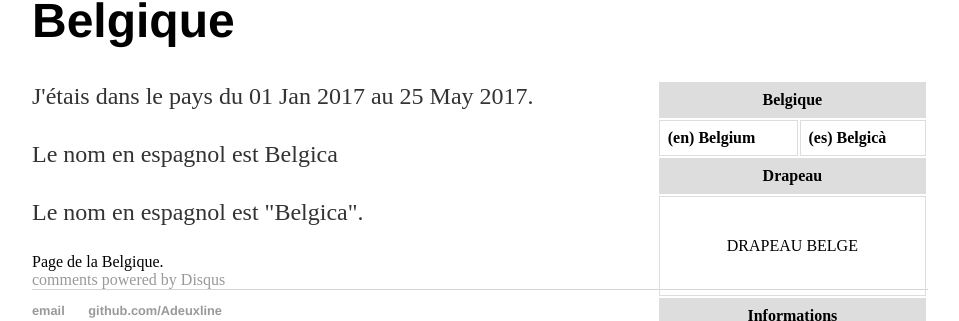
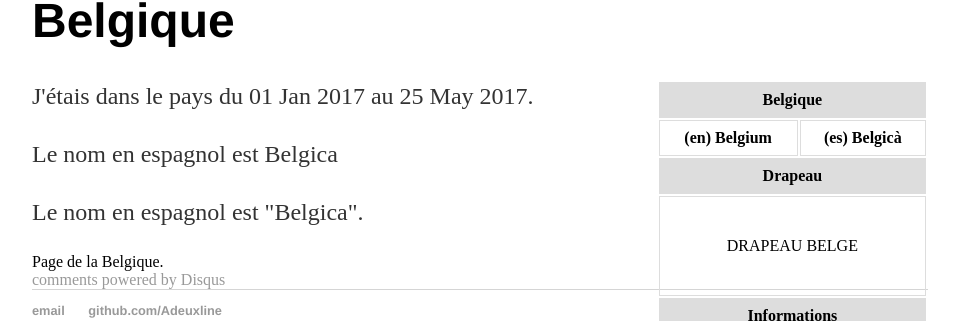
Before and after one commit to rlabe/adeuxline.github.io, a Jekyll site: the page built from _countries/belgium.html, in a window 1280 px wide. Shown: the part 197-518 px from the top of the page, without its empty margins (160-1119 px from the left). Built offline with Jekyll 4.4.1, drawn with Linux system fonts in a browser that asks for light colours; comment, search, counter and statistics services are not loaded.

Commit message:
Update info_country.html

```diff
--- a/_includes/info_country.html
+++ b/_includes/info_country.html
@@ -4,8 +4,8 @@
           <th class="title" colspan="4">Belgique</th>
       </tr>
       <tr>
-        <th colspan="2">(en) Belgium</th>
-        <th colspan="2">(es) Belgicà</th>
+        <th colspan="2" style="text-align:center;">(en) Belgium</th>
+        <th colspan="2" style="text-align:center;">(es) Belgicà</th>
       </tr>
       <tr>
       	<th class="title" colspan="4">Drapeau</th>
```
